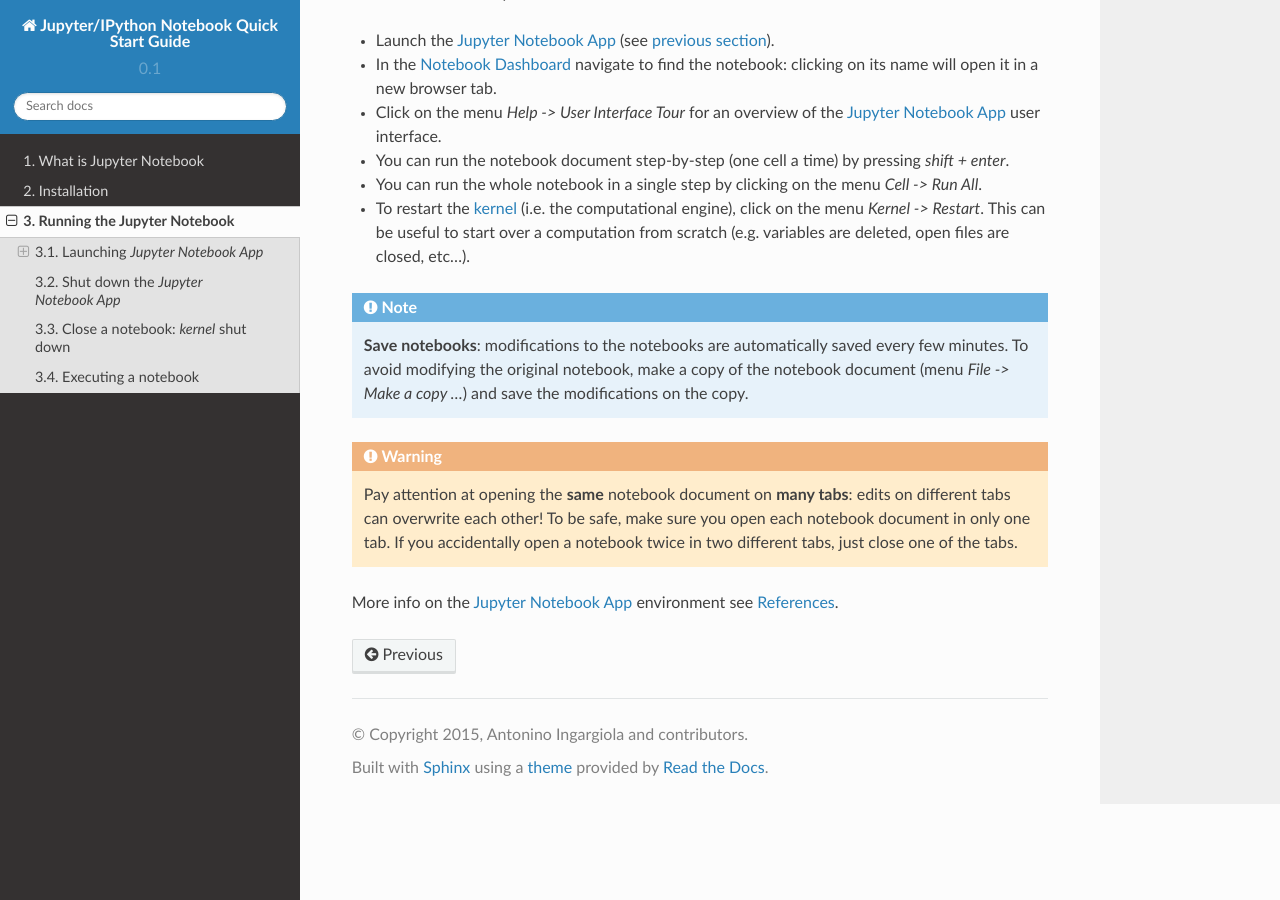
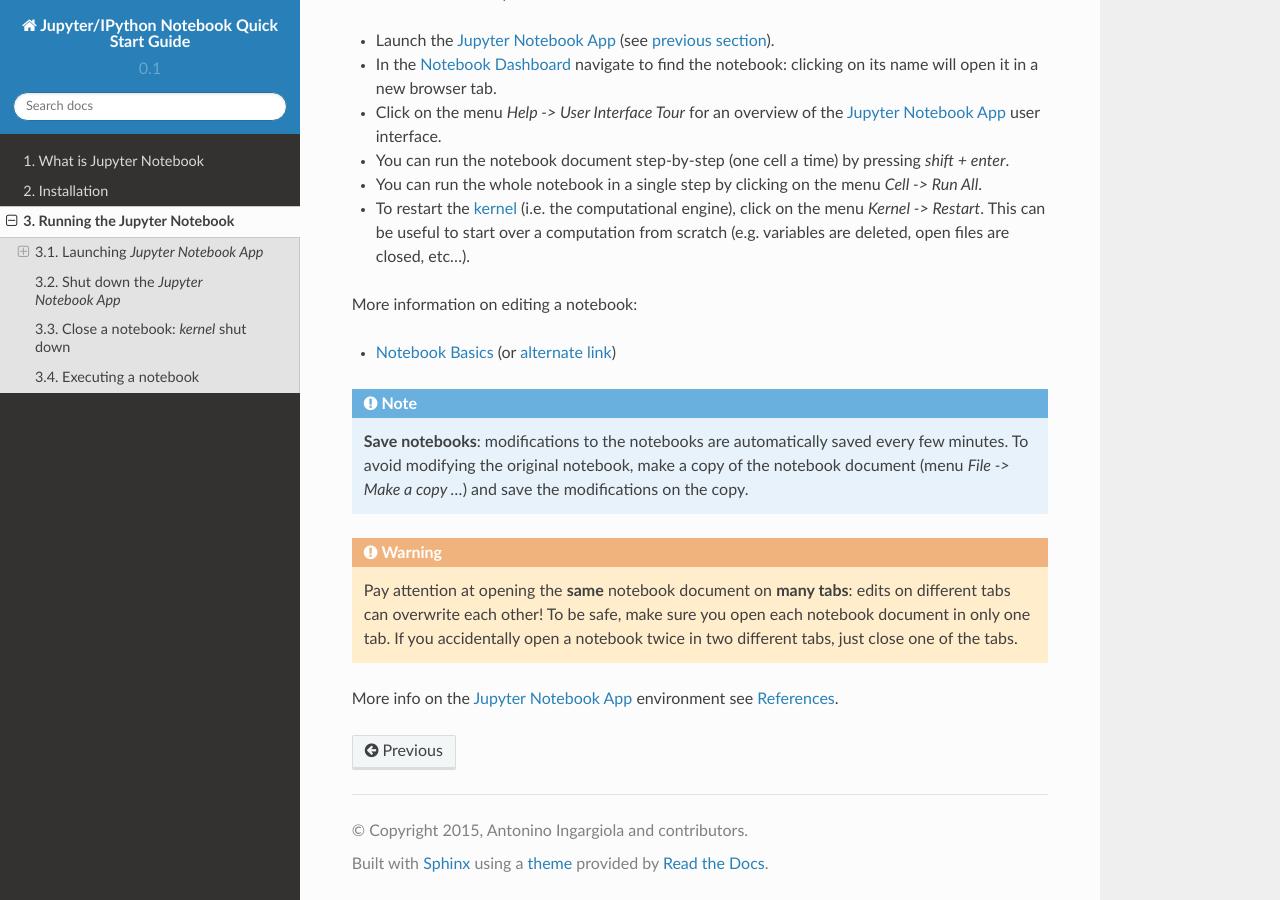
Before and after one commit to tritemio/jupyter_notebook_beginner_guide, a Sphinx documentation site: the page built from docs/execute.rst, in a window 1280 px wide and 900 px high, scrolled down 1869 px. Built offline with Sphinx 7.4.7 and the Read the Docs theme 2.0.0, drawn with Linux system fonts in a browser that asks for light colours.

Commit message:
Add link to Notebook Basics

```diff
--- a/docs/execute.rst
+++ b/docs/execute.rst
@@ -121,6 +121,11 @@
   *Kernel -> Restart*. This can be useful to start over a computation from
   scratch (e.g. variables are deleted, open files are closed, etc...).
 
+More information on editing a notebook:
+
+- `Notebook Basics <https://nbviewer.jupyter.org/github/ipython/ipython/blob/3.x/examples/Notebook/Notebook%20Basics.ipynb>`_
+  (or `alternate link <https://github.com/jupyter/notebook/blob/master/docs/source/examples/Notebook/Notebook%20Basics.ipynb>`_)
+
 .. note::
 
     **Save notebooks**: modifications to the notebooks are automatically saved every
```
